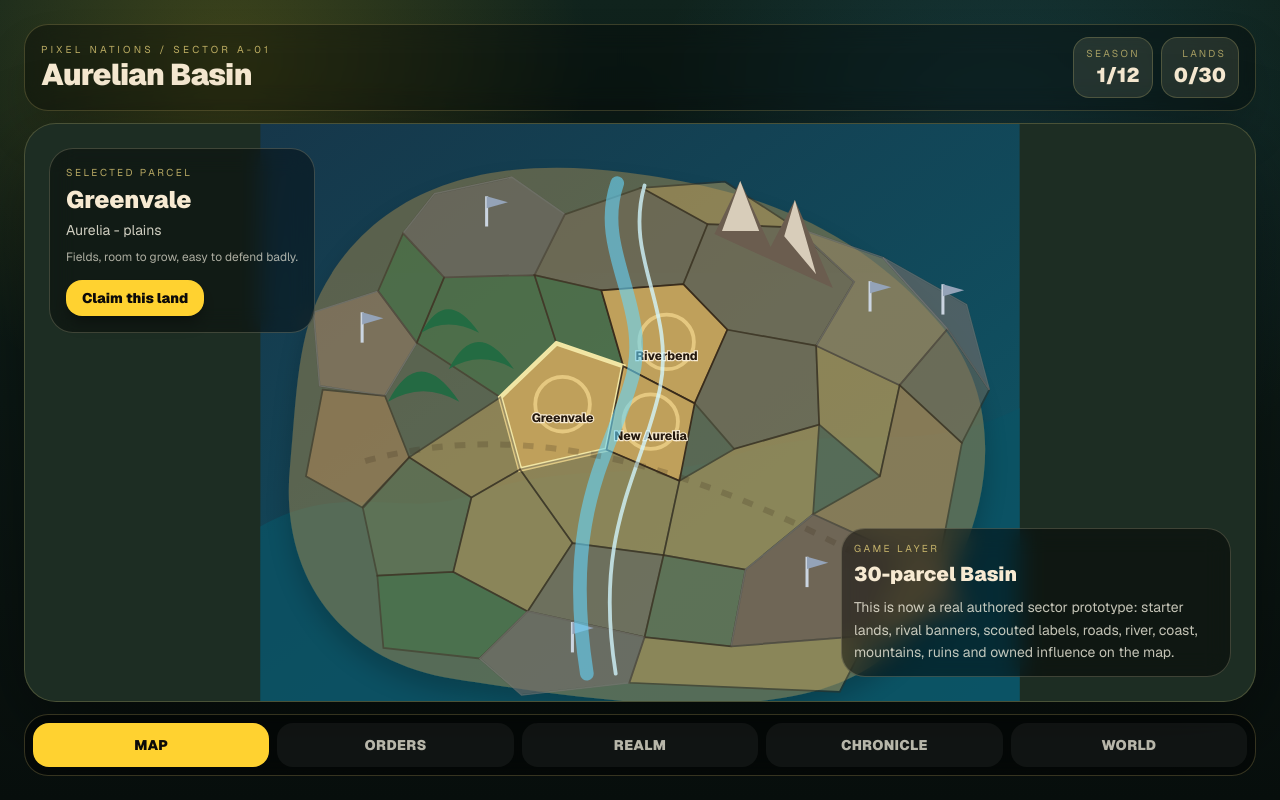
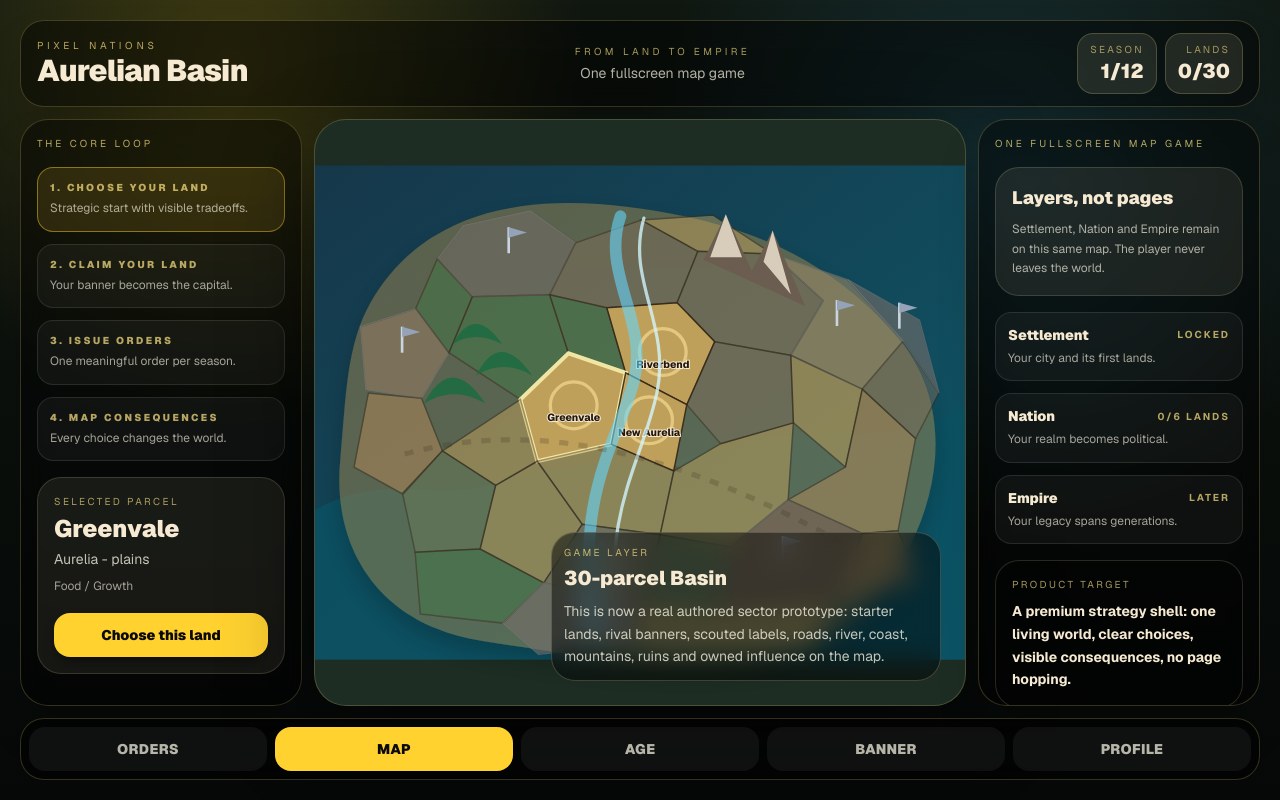
Before and after one commit to tomat60/pixel-nations, a Next.js app: page /play in a window 1280 px wide. Built offline with nearby package versions, Linux system fonts and the light colour scheme.

Commit message:
feat: add prospect frame to play prototype

```diff
--- a/app/play/page.tsx
+++ b/app/play/page.tsx
@@ -53,11 +53,11 @@ const parcels: Parcel[] = [
 ];
 
 const views: { id: View; label: string }[] = [
+  { id: "orders", label: "Orders" },
   { id: "map", label: "Map" },
-  { id: "orders", label: "Orders" },
-  { id: "realm", label: "Realm" },
-  { id: "chronicle", label: "Chronicle" },
-  { id: "world", label: "World" },
+  { id: "realm", label: "Age" },
+  { id: "chronicle", label: "Banner" },
+  { id: "world", label: "Profile" },
 ];
 
 const terrainFill: Record<Terrain, string> = {
@@ -146,13 +146,17 @@ export default function PlayPrototypePage() {
   }
 
   return (
-    <main data-qa="play-shell" className="fixed inset-0 overflow-hidden bg-[#0c1411] text-[#f7ead2]">
-      <div className="absolute inset-0 bg-[radial-gradient(circle_at_18%_8%,rgba(250,204,21,.20),transparent_28%),radial-gradient(circle_at_78%_22%,rgba(56,189,248,.16),transparent_31%),linear-gradient(180deg,#10231d_0%,#080f0d_100%)]" />
-      <section className="relative z-10 grid h-full grid-rows-[auto_1fr_auto] p-3 md:p-6">
-        <header className="flex items-center justify-between rounded-3xl border border-amber-200/20 bg-black/35 px-4 py-3 shadow-2xl backdrop-blur-md">
+    <main data-qa="play-shell" className="fixed inset-0 overflow-hidden bg-[#06090a] text-[#f7ead2]">
+      <div className="absolute inset-0 bg-[radial-gradient(circle_at_18%_8%,rgba(250,204,21,.20),transparent_28%),radial-gradient(circle_at_78%_22%,rgba(56,189,248,.16),transparent_31%),linear-gradient(180deg,#101711_0%,#050807_100%)]" />
+      <section className="relative z-10 grid h-full grid-rows-[auto_1fr_auto] p-3 md:p-5">
+        <header className="flex items-center justify-between rounded-3xl border border-amber-200/20 bg-black/45 px-4 py-3 shadow-2xl backdrop-blur-md">
           <div>
-            <p className="text-[10px] uppercase tracking-[0.32em] text-amber-200/70">Pixel Nations / Sector A-01</p>
+            <p className="text-[10px] uppercase tracking-[0.38em] text-amber-200/70">Pixel Nations</p>
             <h1 className="text-xl font-black tracking-tight md:text-3xl">Aurelian Basin</h1>
+          </div>
+          <div className="hidden text-center md:block">
+            <p className="text-[10px] uppercase tracking-[0.34em] text-amber-200/65">From Land to Empire</p>
+            <p className="mt-1 text-sm text-amber-50/70">One fullscreen map game</p>
           </div>
           <div className="flex items-center gap-2 text-right">
             <StatusChip label="Season" value={`${season}/12`} />
@@ -160,7 +164,10 @@ export default function PlayPrototypePage() {
           </div>
         </header>
 
-        <div data-qa="map-stage" className="relative my-3 min-h-0 overflow-hidden rounded-[2rem] border border-amber-200/20 bg-[#1d2d23] shadow-[0_30px_90px_rgba(0,0,0,.45)]">
+        <div className="my-3 grid min-h-0 gap-3 xl:grid-cols-[282px_minmax(0,1fr)_282px]">
+          <CoreLoopRail selected={selected} phase={phase} ownedCount={owned.length} onClaim={claimSelected} isRival={Boolean(selected.rival)} />
+
+          <div data-qa="map-stage" className="relative min-h-0 overflow-hidden rounded-[2rem] border border-amber-200/20 bg-[#1d2d23] shadow-[0_30px_90px_rgba(0,0,0,.45)]">
             <svg viewBox="0 0 1000 760" className="absolute inset-0 h-full w-full" role="img" aria-label="Aurelian Basin 30 parcel strategy map">
               <defs>
                 <filter id="softShadow" x="-20%" y="-20%" width="140%" height="140%">
@@ -210,7 +217,7 @@ export default function PlayPrototypePage() {
               <path d="M212 275 q33 -62 76 0 q-42 -22 -76 0Z M248 323 q36 -72 86 0 q-44 -26 -86 0Z M168 366 q41 -80 94 0 q-48 -28 -94 0Z" fill="#1f6b42" opacity="0.9" />
             </svg>
 
-          <div className="absolute left-4 top-4 max-w-[286px] rounded-3xl border border-amber-100/20 bg-black/40 p-4 backdrop-blur-md md:left-6 md:top-6">
+            <div className="absolute left-4 top-4 max-w-[286px] rounded-3xl border border-amber-100/20 bg-black/40 p-4 backdrop-blur-md xl:hidden">
               <p className="text-[10px] uppercase tracking-[0.25em] text-amber-200/70">Selected parcel</p>
               <h2 className="mt-1 text-2xl font-black">{selected.name}</h2>
               <p className="mt-1 text-sm text-amber-50/80">{selected.region} - {selected.terrain}</p>
@@ -238,13 +245,16 @@ export default function PlayPrototypePage() {
                   </div>
                 </div>
               )}
-            {view === "realm" && <Panel title="Realm Layer" body={`Phase: ${phase}. Capital marker level ${developmentLevel}/5. Owned parcels: ${owned.length}. This replaces dashboard and settlement as one in-game sheet.`} />}
+              {view === "realm" && <Panel title="Age Layer" body={`Phase: ${phase}. Capital marker level ${developmentLevel}/5. Owned parcels: ${owned.length}. This replaces dashboard and settlement as one in-game sheet.`} />}
               {view === "chronicle" && <Chronicle entries={chronicle} />}
               {view === "world" && <Panel title="World Atlas Layer" body="A-01 is only one basin in a 10,000-land world. The big game stays visible, but the demo remains one focused sector." />}
             </div>
           </div>
 
-        <nav className="grid grid-cols-5 gap-2 rounded-3xl border border-amber-200/20 bg-black/40 p-2 backdrop-blur-md">
+          <LayerStack phase={phase} ownedCount={owned.length} developmentLevel={developmentLevel} />
+        </div>
+
+        <nav className="grid grid-cols-5 gap-2 rounded-3xl border border-amber-200/20 bg-black/45 p-2 backdrop-blur-md">
           {views.map((item) => (
             <button key={item.id} onClick={() => setView(item.id)} className={`rounded-2xl px-2 py-3 text-xs font-black uppercase tracking-wide transition md:text-sm ${view === item.id ? "bg-amber-300 text-stone-950" : "bg-white/5 text-amber-50/70"}`}>
               {item.label}
@@ -253,6 +263,75 @@ export default function PlayPrototypePage() {
         </nav>
       </section>
     </main>
+  );
+}
+
+function CoreLoopRail({ selected, phase, ownedCount, onClaim, isRival }: { selected: Parcel; phase: string; ownedCount: number; onClaim: () => void; isRival: boolean }) {
+  return (
+    <aside className="hidden min-h-0 overflow-hidden rounded-[1.75rem] border border-amber-200/20 bg-black/42 p-4 shadow-2xl backdrop-blur-md xl:block">
+      <p className="text-[10px] uppercase tracking-[0.3em] text-amber-200/70">The core loop</p>
+      <div className="mt-4 space-y-3">
+        <LoopStep n="1" title="Choose your land" body="Strategic start with visible tradeoffs." active={phase === "unclaimed"} />
+        <LoopStep n="2" title="Claim your land" body="Your banner becomes the capital." active={ownedCount > 0} />
+        <LoopStep n="3" title="Issue orders" body="One meaningful order per season." active={ownedCount > 0} />
+        <LoopStep n="4" title="Map consequences" body="Every choice changes the world." active={ownedCount > 1} />
+      </div>
+      <div className="mt-4 rounded-3xl border border-amber-100/15 bg-amber-100/8 p-4">
+        <p className="text-[10px] uppercase tracking-[0.24em] text-amber-200/65">Selected parcel</p>
+        <h2 className="mt-1 text-2xl font-black">{selected.name}</h2>
+        <p className="mt-1 text-sm text-amber-50/75">{selected.region} - {selected.terrain}</p>
+        <p className="mt-2 text-xs leading-relaxed text-amber-50/60">{selected.resources.join(" / ")}</p>
+        {phase === "unclaimed" ? (
+          <button data-qa="claim-button" onClick={onClaim} className="mt-4 w-full rounded-2xl bg-amber-300 px-4 py-3 text-sm font-black text-stone-950 shadow-lg shadow-black/30">
+            {isRival ? "Rival banner here" : "Choose this land"}
+          </button>
+        ) : (
+          <p className="mt-4 rounded-2xl bg-amber-100/10 px-4 py-3 text-center text-xs font-bold uppercase tracking-[0.18em] text-amber-100">{phase} phase</p>
+        )}
+      </div>
+    </aside>
+  );
+}
+
+function LayerStack({ phase, ownedCount, developmentLevel }: { phase: string; ownedCount: number; developmentLevel: number }) {
+  return (
+    <aside className="hidden min-h-0 overflow-hidden rounded-[1.75rem] border border-amber-200/20 bg-black/42 p-4 shadow-2xl backdrop-blur-md xl:block">
+      <p className="text-[10px] uppercase tracking-[0.3em] text-amber-200/70">One fullscreen map game</p>
+      <div className="mt-4 rounded-3xl border border-amber-100/15 bg-amber-100/8 p-4">
+        <h3 className="text-lg font-black">Layers, not pages</h3>
+        <p className="mt-2 text-xs leading-relaxed text-amber-50/65">Settlement, Nation and Empire remain on this same map. The player never leaves the world.</p>
+      </div>
+      <div className="mt-4 space-y-3">
+        <LayerNote title="Settlement" value={phase === "unclaimed" ? "Locked" : `Level ${developmentLevel}`} body="Your city and its first lands." />
+        <LayerNote title="Nation" value={developmentLevel >= 4 ? "Emerging" : `${Math.min(ownedCount, 6)}/6 lands`} body="Your realm becomes political." />
+        <LayerNote title="Empire" value={developmentLevel >= 5 ? "Foreshadowed" : "Later"} body="Your legacy spans generations." />
+      </div>
+      <div className="mt-4 rounded-3xl border border-amber-100/15 bg-black/30 p-4">
+        <p className="text-[10px] uppercase tracking-[0.24em] text-amber-200/65">Product target</p>
+        <p className="mt-2 text-sm font-bold leading-relaxed">A premium strategy shell: one living world, clear choices, visible consequences, no page hopping.</p>
+      </div>
+    </aside>
+  );
+}
+
+function LoopStep({ n, title, body, active }: { n: string; title: string; body: string; active: boolean }) {
+  return (
+    <div className={`rounded-2xl border p-3 ${active ? "border-amber-300/45 bg-amber-300/12" : "border-white/10 bg-white/[0.04]"}`}>
+      <p className="text-[10px] font-black uppercase tracking-[0.24em] text-amber-200/70">{n}. {title}</p>
+      <p className="mt-1 text-xs leading-relaxed text-amber-50/62">{body}</p>
+    </div>
+  );
+}
+
+function LayerNote({ title, value, body }: { title: string; value: string; body: string }) {
+  return (
+    <div className="rounded-2xl border border-white/10 bg-white/[0.04] p-3">
+      <div className="flex items-center justify-between gap-2">
+        <p className="text-sm font-black">{title}</p>
+        <p className="text-[10px] font-bold uppercase tracking-[0.2em] text-amber-200/70">{value}</p>
+      </div>
+      <p className="mt-1 text-xs leading-relaxed text-amber-50/62">{body}</p>
+    </div>
   );
 }
 
```
Lines whose indentation alone changed are shown as unchanged.
